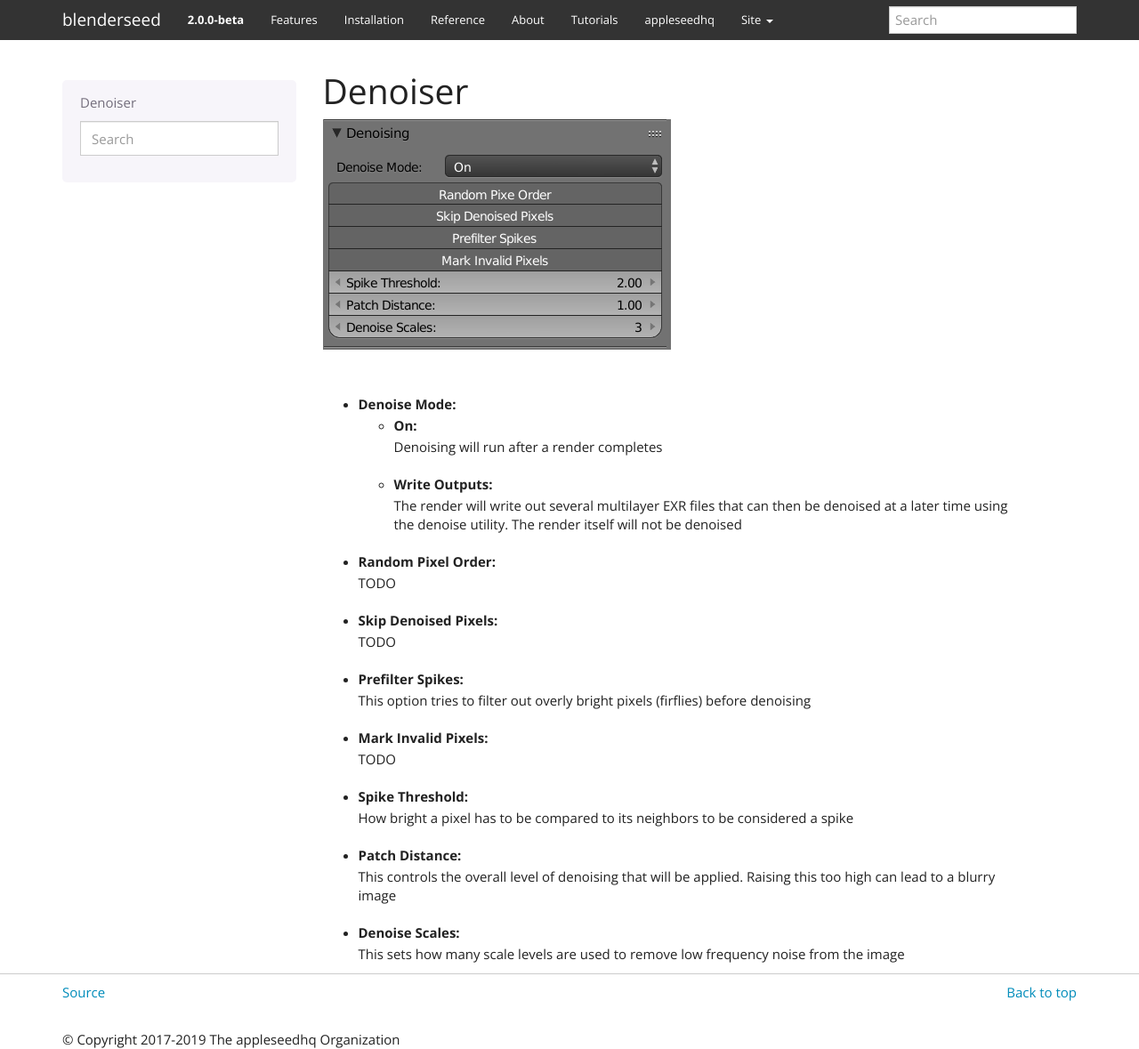
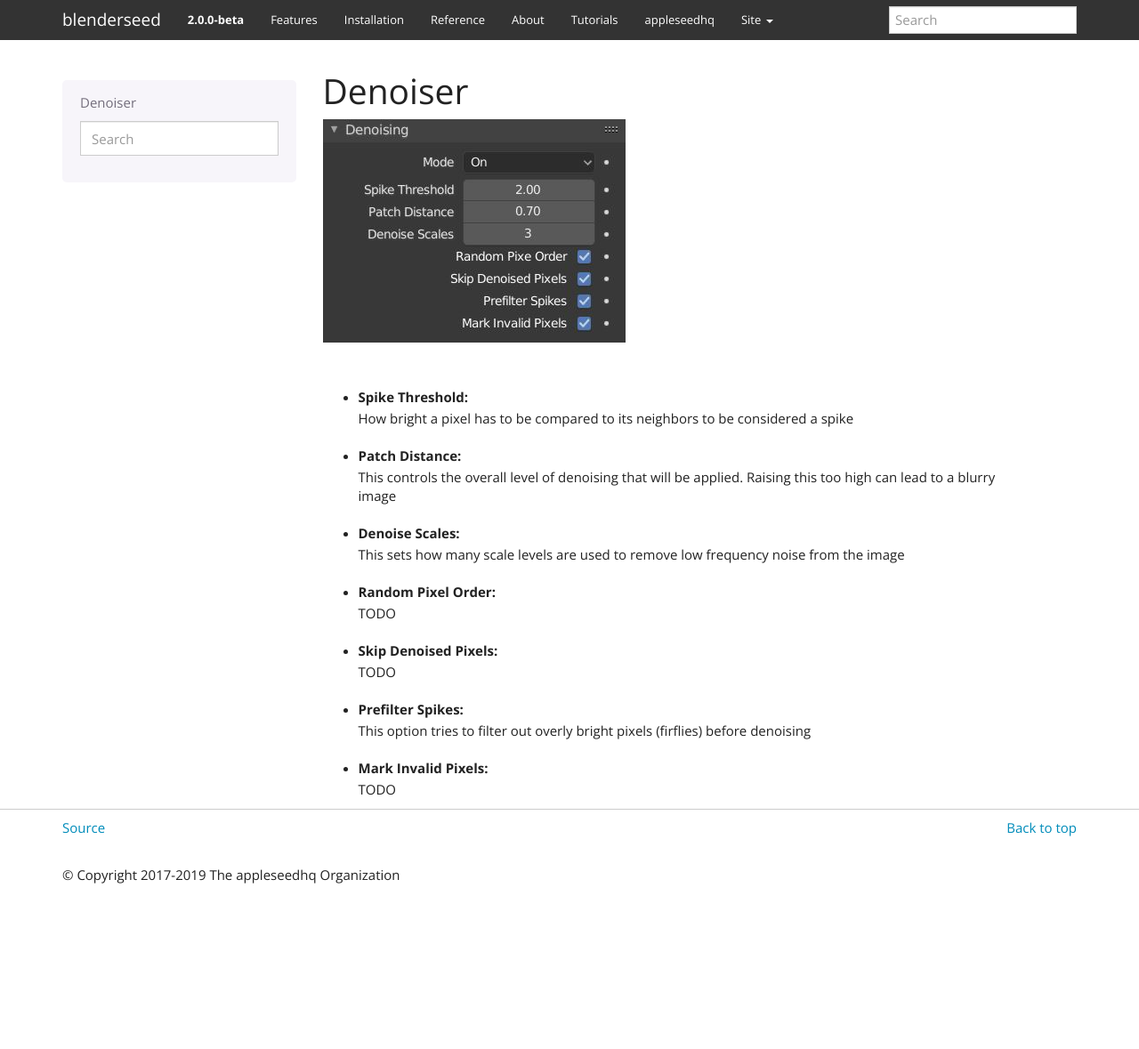
Before and after one commit to appleseedhq/blenderseed, a Sphinx documentation site: the page built from docs/panels/render/denoiser.rst, in a window 1280 px wide and 1179 px high. Shown: the whole window at 89% size. Built offline with Sphinx 7.4.7, drawn with Linux system fonts in a browser that asks for light colours.

Commit message:
Doc update part 2

```diff
--- a/docs/features.rst
+++ b/docs/features.rst
@@ -10,7 +10,7 @@ New in 2.0
     * Animated textures
     * Native Cryptomatte integration
     * Mesh export is now handled through C++, leading to a 10x reduction in export times
-    * Can add and delete objects in viewport render model
+    * Support for adding and deleting objects in viewport render model
     * Stereoscopic rendering support
     * Search paths for shaders can be added in the preferences menu
 
--- a/docs/panels/render/denoiser.rst
+++ b/docs/panels/render/denoiser.rst
@@ -5,11 +5,12 @@ Denoiser
 
 |
 
-- Denoise Mode:
-    - On:
-        Denoising will run after a render completes
-    - Write Outputs:
-        The render will write out several multilayer EXR files that can then be denoised at a later time using the denoise utility.  The render itself will not be denoised
+- Spike Threshold:
+    How bright a pixel has to be compared to its neighbors to be considered a spike
+- Patch Distance:
+    This controls the overall level of denoising that will be applied.  Raising this too high can lead to a blurry image
+- Denoise Scales:
+    This sets how many scale levels are used to remove low frequency noise from the image
 - Random Pixel Order:
     TODO
 - Skip Denoised Pixels:
@@ -18,9 +19,3 @@ Denoiser
     This option tries to filter out overly bright pixels (firflies) before denoising
 - Mark Invalid Pixels:
     TODO
-- Spike Threshold:
-    How bright a pixel has to be compared to its neighbors to be considered a spike
-- Patch Distance:
-    This controls the overall level of denoising that will be applied.  Raising this too high can lead to a blurry image
-- Denoise Scales:
-    This sets how many scale levels are used to remove low frequency noise from the image
--- a/docs/panels/render/lighting.rst
+++ b/docs/panels/render/lighting.rst
@@ -45,3 +45,5 @@ SPPM Engine
 .. image:: /_static/screenshots/render_panels/lighting_2.JPG
 
 |
+
+TODO
--- a/docs/panels/render/render_panel.rst
+++ b/docs/panels/render/render_panel.rst
@@ -8,7 +8,6 @@ Render Panel
 .. toctree::
     :maxdepth: 1
 
-    render
     denoiser
     system
     sampling
--- a/docs/panels/render/sampling.rst
+++ b/docs/panels/render/sampling.rst
@@ -2,6 +2,10 @@ Sampling
 ========
 
 .. image:: /_static/screenshots/render_panels/sampling.JPG
+
+|
+
+.. image:: /_static/screenshots/render_panels/sampling_2.JPG
 
 |
 
```
Also changed, not shown: docs/osl/osl.rst (+8 -3 lines), docs/panels/render/render.rst (deleted, +0 -15 lines), docs/_static/screenshots/render_panels/denoiser.JPG, docs/_static/screenshots/render_panels/lighting.JPG, docs/_static/screenshots/render_panels/lighting_2.JPG, docs/_static/screenshots/render_panels/motion_blur.JPG, docs/_static/screenshots/render_panels/post_process.JPG, docs/_static/screenshots/render_panels/render.JPG (deleted), docs/_static/screenshots/render_panels/sampling.JPG, docs/_static/screenshots/render_panels/sampling_2.JPG, docs/_static/screenshots/render_panels/shading_override.JPG, docs/_static/screenshots/render_panels/system.JPG.
